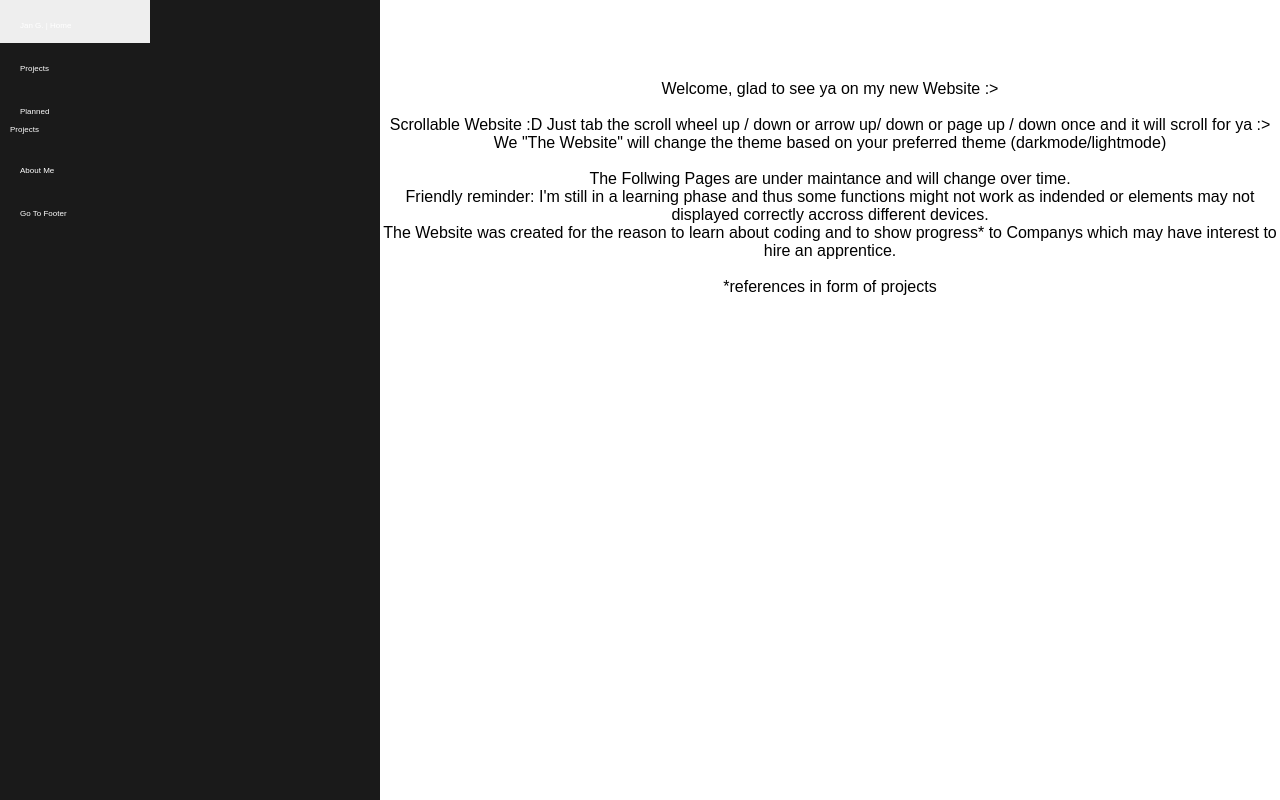
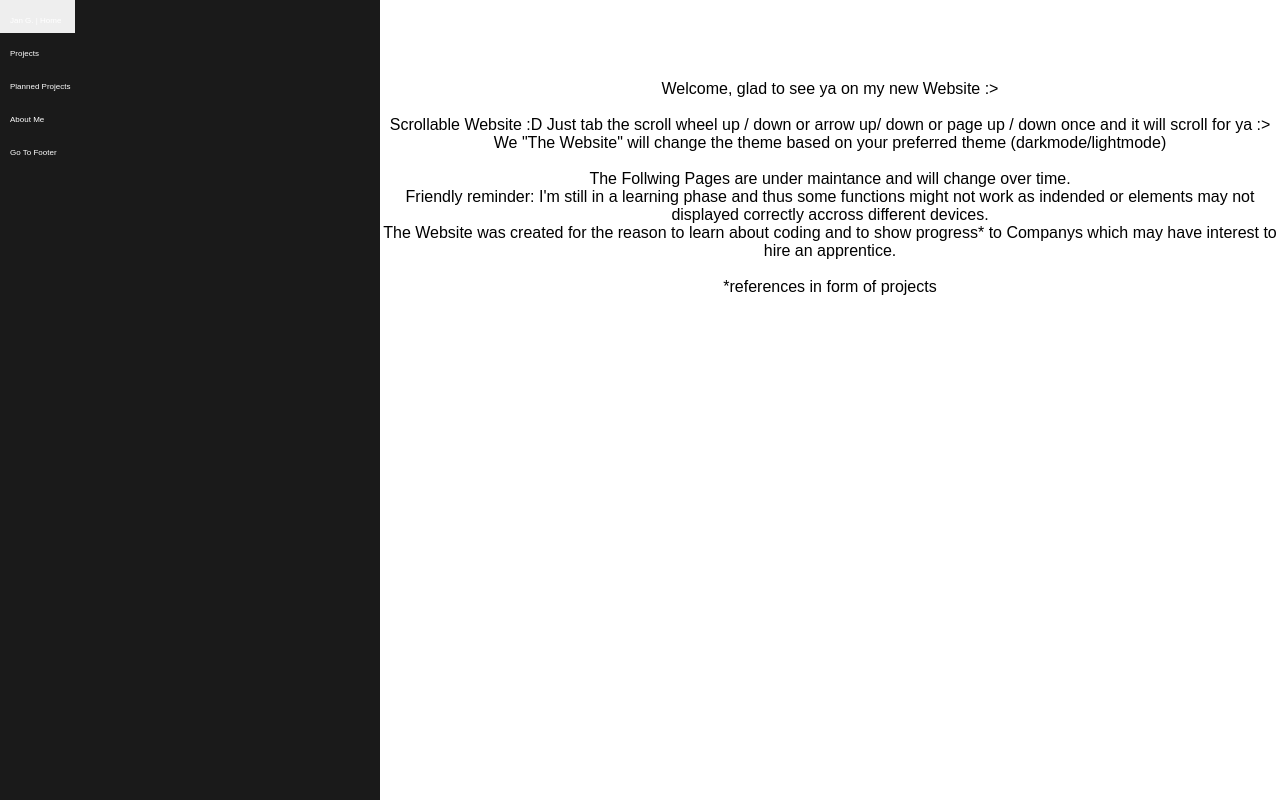
Before and after one commit to gboerg/gboerg.github.io, a plain HTML site: page index.html in a window 1280 px wide. Shown: the top 800 px of the page. Drawn offline with Linux system fonts and the light colour scheme.

```diff
--- a/index.html
+++ b/index.html
@@ -29,7 +29,7 @@
 
         <li class="nav-item"><a href="#projects" class="nav-link"><i class="fas"></i><span class="span-item">Projects</span></a></li>
 
-        <li class="nav-item"><a href="#plannedprojects" class="nav-link"><i class="fas"></i><span class="span-item">Planned <br>Projects</span></a></li>
+        <li class="nav-item"><a href="#plannedprojects" class="nav-link"><i class="fas"></i><span class="span-item">Planned Projects</span></a></li>
 
         <li class="nav-item"><a href="#aboutme" class="nav-link"><i class="fas"></i><span class="span-item">About Me</span></a></li>
 
--- a/script.js
+++ b/script.js
@@ -1,5 +1,5 @@
+
 /*
-
 const section = document.querySelectorAll(".section");
 const navitem = document.querySelectorAll(".nav-item1", "nav-item2", "nav-item3", "nav-item4", "nav-item5");
 
--- a/style.css
+++ b/style.css
@@ -39,7 +39,7 @@
     height: 500vh;
     top: 0;
     bottom: 0;
-    width: 10%;
+    width: 75px;
     left: 0;
     right: 0;
     background: #1a1a1a;
@@ -106,8 +106,9 @@
     color: white;
     font-size: 14px;
     display: table;
-    width: 150px;
-    padding: 10px;
+    width: 75px;
+    padding-top:5px;
+    padding-bottom:5px;
 }
 
 section {
```
